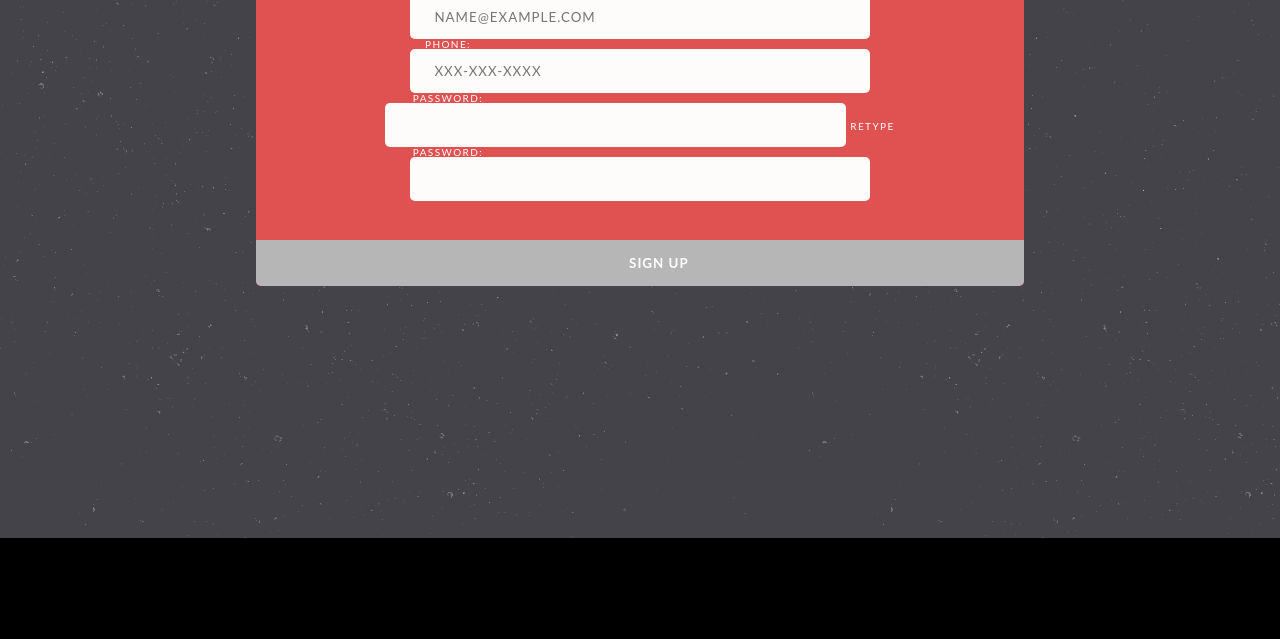
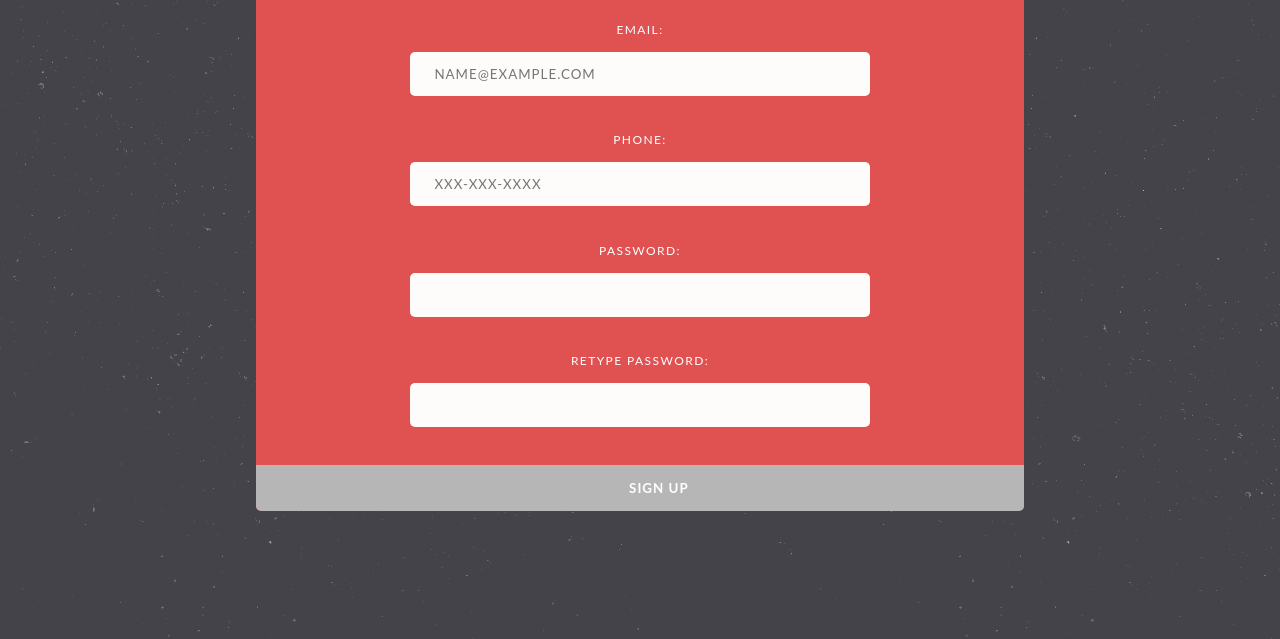
Before and after one commit to uriduran/LogInPageTest, a plain HTML site: page index.html in a window 1280 px wide. Shown: the part 262-901 px from the top of the page. Before the commit the page ends 800 px from the top, so only its background shows below. Drawn offline with Linux system fonts and the light colour scheme.

Commit message:
Changed styling on labels

```diff
--- a/css/stylesheet.css
+++ b/css/stylesheet.css
@@ -109,10 +109,12 @@ input {
 
 /*Set up the labels*/
 label{
-font-size: 10px;
+font-size: 12px;
 letter-spacing: 1.42px;
 text-transform: uppercase;
-padding: 0% 50% 0% 0%
+display: block;
+padding: 5% 0% 0% 0%;
+
 }
 
 /*change the width and padding for when on a small screen*/
```
